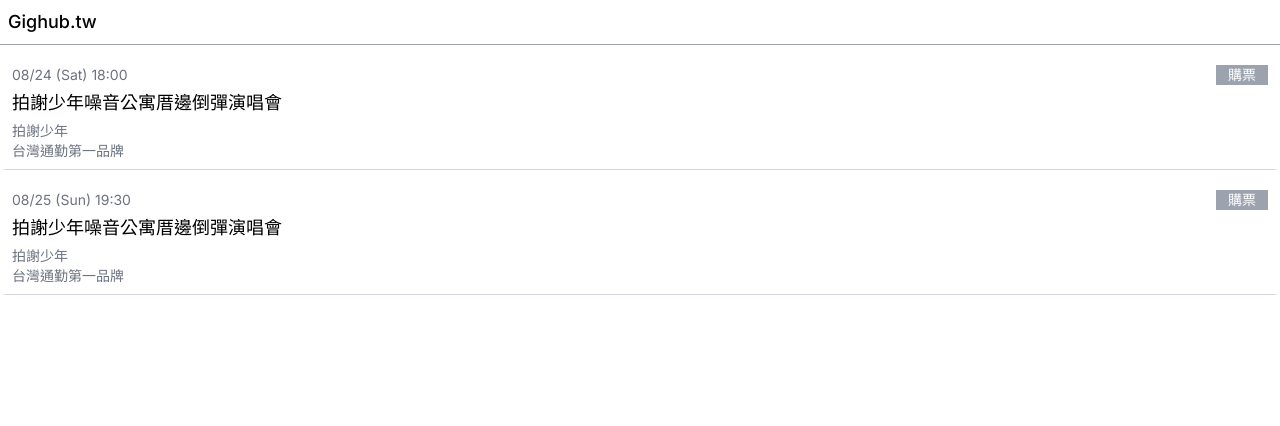
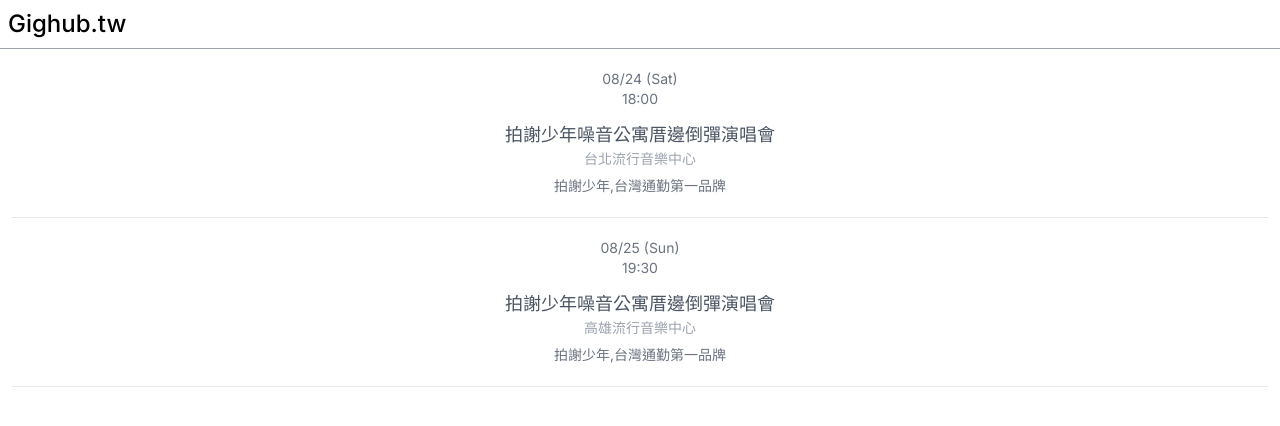
Before and after one commit to 900bce/gighub.tw, a Next.js app: page / in a window 1280 px wide. Shown: the top 426 px of the page. Built offline with nearby package versions, Linux system fonts and the light colour scheme.

Commit message:
complete basic event list

```diff
--- a/app/components/EventCard.tsx
+++ b/app/components/EventCard.tsx
@@ -5,24 +5,24 @@ type Props = {
   title: string;
   date: Date;
   artists: string[];
+  venue: string;
 };
 
-function EventCard({ title, date, artists }: Props) {
+function EventCard({ title, date, artists, venue }: Props) {
   return (
-    <div className="m-1 p-2 border-b border-gray-300">
-      <div className="flex justify-between mt-2">
-        <p className="text-gray-500 text-sm">
-          {dayjs(date).format('MM/DD (ddd) HH:mm')}
-        </p>
-        <button className="text-sm text-white bg-gray-400 px-3">購票</button>
+    <div className="pt-2 px-3 border-gray-300 text-center">
+      <div className="py-3 text-gray-500 text-sm">
+        <p>{dayjs(date).format('MM/DD (ddd)')}</p>
+        <p>{dayjs(date).format('HH:mm')}</p>
       </div>
-      <h3 className="text-lg font-thin py-1">{title}</h3>
-      <p>{}</p>
-      <div>
-        {artists.map((artist) => (
-          <p key={artist} className="text-sm text-gray-500">
+      <h3 className="text-lg font-medium text-gray-600">{title}</h3>
+      <p className="pb-1 text-sm text-gray-400">{venue}</p>
+      <div className="border-b pb-5">
+        {artists.map((artist, index) => (
+          <span key={artist} className="text-sm text-gray-500">
             {artist}
-          </p>
+            {index < artists.length - 1 && ','}
+          </span>
         ))}
       </div>
     </div>
--- a/app/components/Header.tsx
+++ b/app/components/Header.tsx
@@ -2,7 +2,7 @@ import React from 'react';
 
 function Header() {
   return (
-    <div className="border-b border-gray-400 text-lg p-2 font-medium">
+    <div className="sticky top-0 bg-white border-b border-gray-400 text-2xl p-2 font-medium">
       Gighub.tw
     </div>
   );
--- a/app/page.tsx
+++ b/app/page.tsx
@@ -23,21 +23,22 @@ const mockData: Event[] = [
     venue: '高雄流行音樂中心',
     date: new Date('2024-08-25 19:30:00'),
     artists: ['拍謝少年', '台灣通勤第一品牌'],
-  }
+  },
 ];
 
 function page() {
   return (
-    <>
+    <div>
       {mockData.map((event) => (
         <EventCard
           key={event.id}
           title={event.title}
           date={event.date}
           artists={event.artists}
+          venue={event.venue}
         />
       ))}
-    </>
+    </div>
   );
 }
 
```
